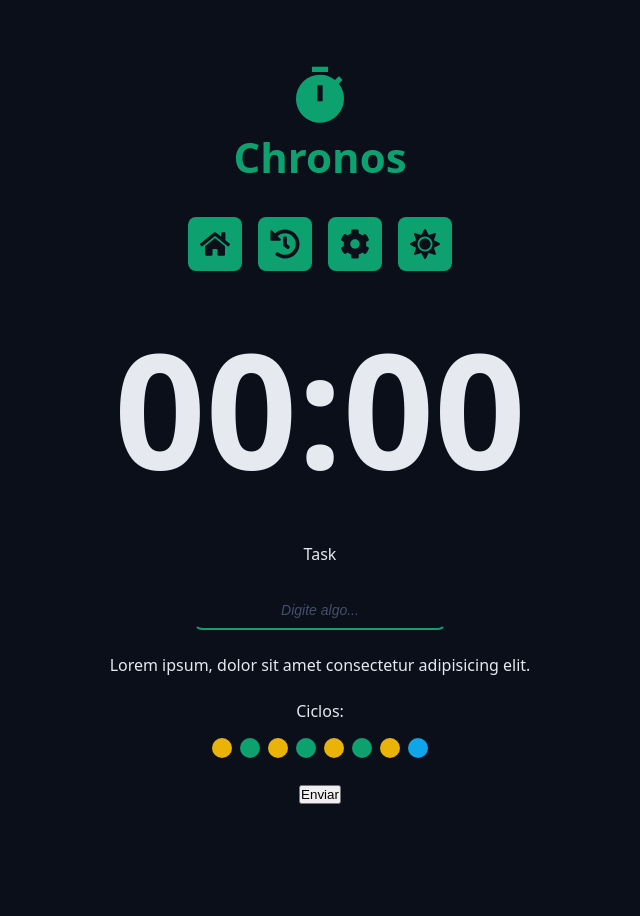
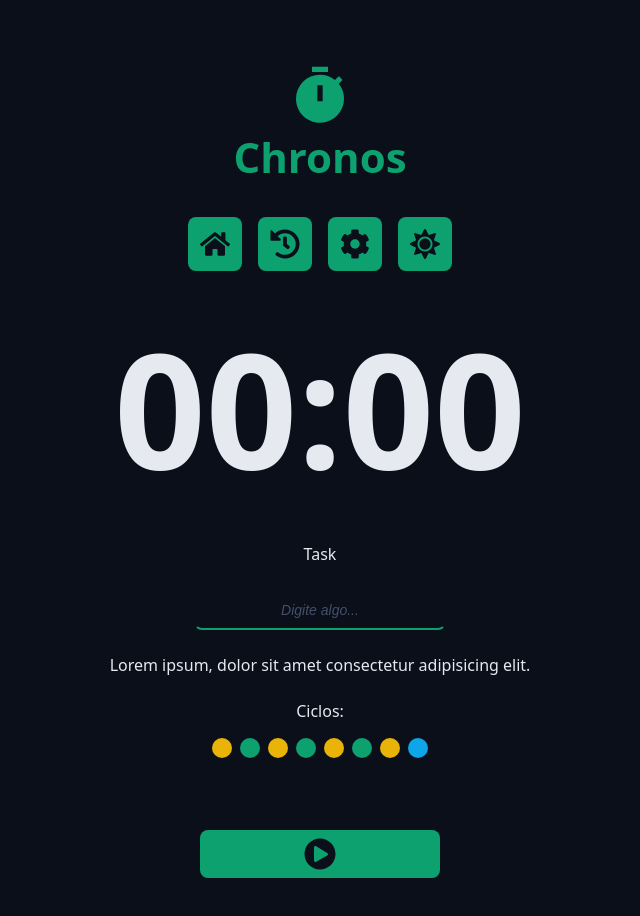
Before and after one commit to ThiagoLimaSanto/pomodoro, a React (Vite) app: page / in a window 1280 px wide. Shown: the top 916 px of the page, without its empty margins (320-960 px from the left). Before the commit the page ends 836 px from the top, so only its background shows below. Built offline with nearby package versions, Linux system fonts and the light colour scheme.

Commit message:
button estilisado

```diff
--- a/src/App.tsx
+++ b/src/App.tsx
@@ -1,9 +1,11 @@
 import { Container } from './components/Container';
 import { Countdown } from './components/CountDown';
 import { Cycles } from './components/Cycles';
+import { DefaultButton } from './components/DefaultButton';
 import { DefaultInput } from './components/DefaultInput';
 import { Logo } from './components/Logo';
 import { Menu } from './components/Menu';
+import { FaPlayCircle } from "react-icons/fa";
 
 import './styes/global.css';
 import './styes/theme.css';
@@ -36,9 +38,12 @@
           </div>
 
           <div className="form-row">
-            <button>Enviar</button>
+            <DefaultButton icon={<FaPlayCircle />} color='green' />
           </div>
         </form>
+      </Container>
+      <Container>
+
       </Container>
     </>
   )
--- /dev/null
+++ b/src/components/DefaultButton/index.tsx
@@ -0,0 +1,16 @@
+import Styles from "./styles.module.css"
+
+type DefaultButtonProps = {
+    icon: React.ReactNode,
+    color?: 'green' | 'red'
+} & React.ComponentProps<'button'>
+
+export function DefaultButton({ icon, color = 'green', ...props }: DefaultButtonProps) {
+    return (
+        <>
+            <button className={`${Styles.button} ${Styles[color]}`}{...props}>
+                {icon}
+            </button>
+        </>
+    )
+}
--- /dev/null
+++ b/src/components/DefaultButton/styles.module.css
@@ -0,0 +1,33 @@
+.button {
+    border: none;
+    background: var(--primary);
+    color: var(--text-over-primary);
+    display: flex;
+    align-items: center;
+    justify-content: center;
+    min-width: 24rem;
+    padding: .8rem;
+    border-radius: .8rem;
+    margin: 4.8rem 0;
+    cursor: pointer;
+    transition: all .2s ease-in-out;
+}
+
+.button:hover {
+    filter: brightness(80%);
+}
+
+.button svg {
+    width: 3.2rem;
+    height: 3.2rem;
+}
+
+.green {
+    background: var(--primary);
+    color: var(--text-over-primary);
+}
+
+.red {
+    background: var(--error);
+    color: var(--text-over-error);
+}
```
